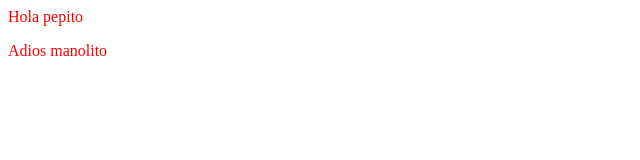
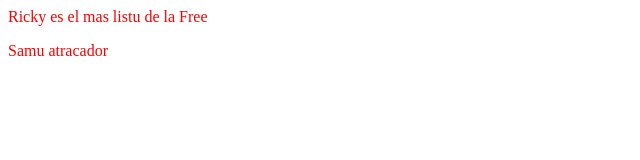
Before and after one commit to freecampES/miniweb, a plain HTML site: page index.html in a window 1280 px wide. Shown: the whole page, without its empty margins (0-640 px from the left). Drawn offline with Linux system fonts and the light colour scheme.

Commit message:
cambiotexto

```diff
--- a/index.html
+++ b/index.html
@@ -10,9 +10,9 @@
 
 <body>
     <p>
-        Hola pepito
+        Ricky es el mas listu de la Free
     </p>
-    <p> Adios manolito
+    <p> Samu atracador
     </p>
 </body>
 
```
